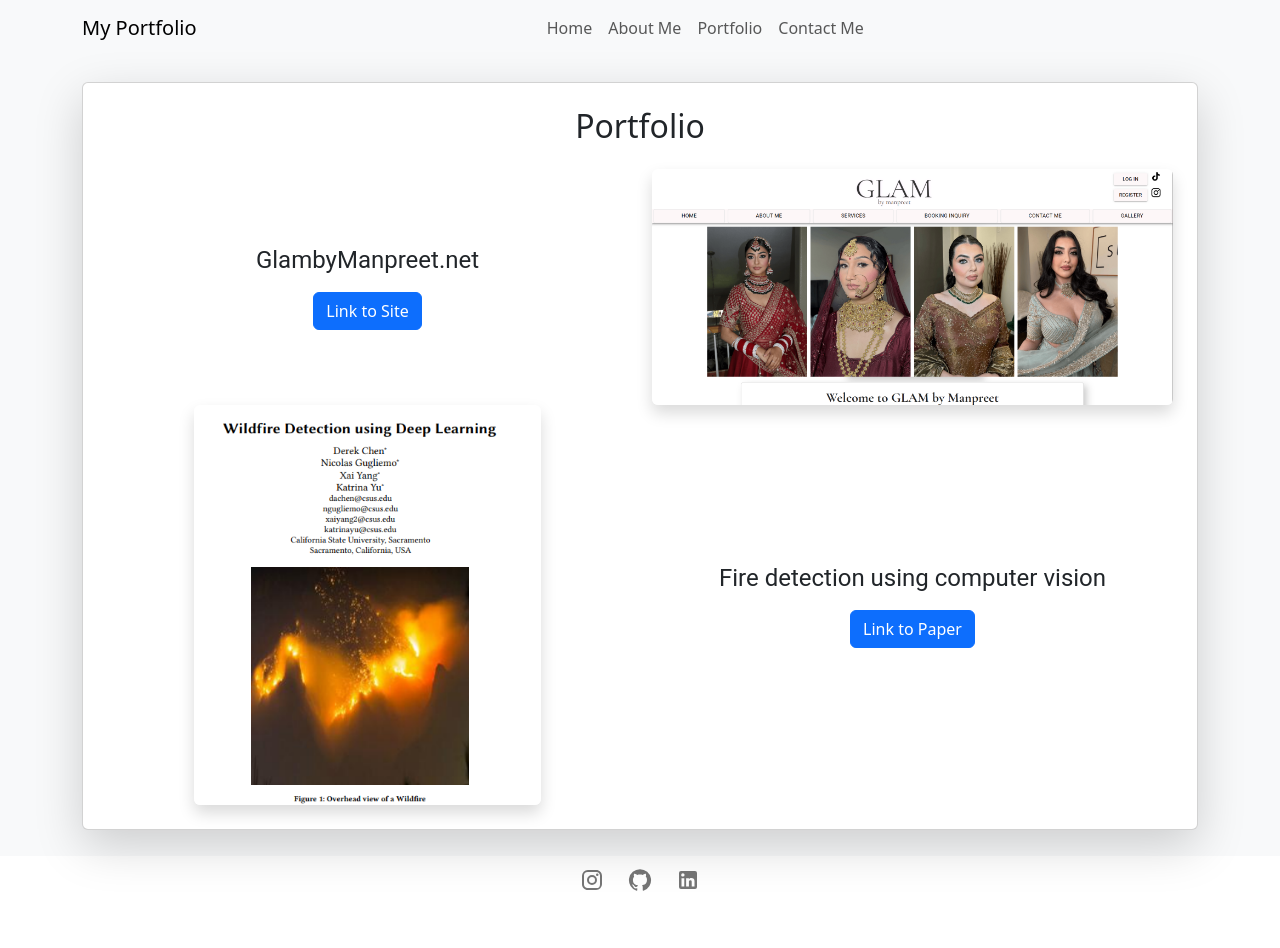
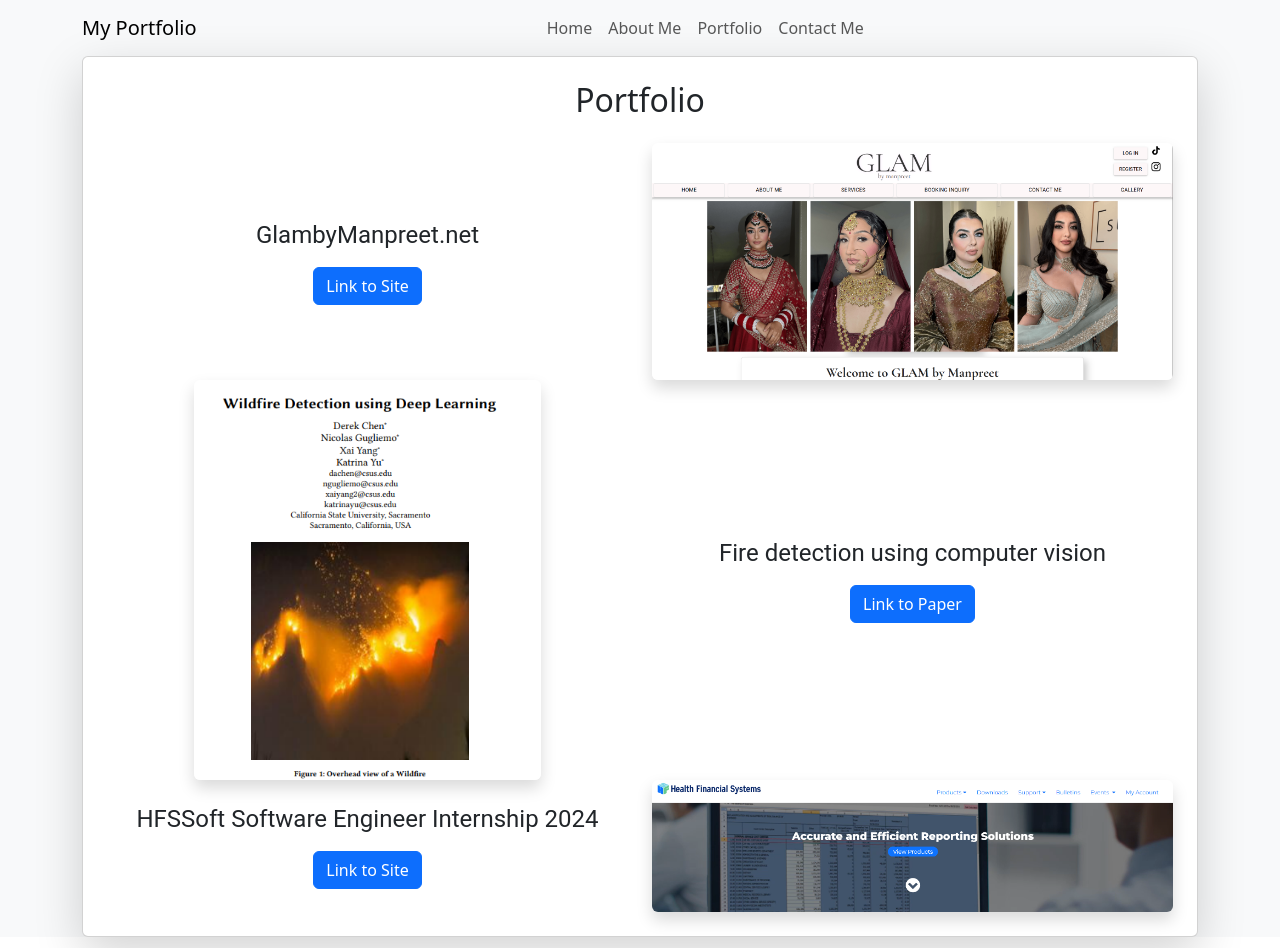
Before and after one commit to Nickdoctor/Portfolio, a React (Create React App) app in the folder portfolio/: page /Portfolio in a window 1280 px wide. Shown: the top 948 px of the page. Before the commit the page ends 904 px from the top, so only its background shows below. Built offline with nearby package versions, Linux system fonts and the light colour scheme.

Commit message:
Added HFS and about me hover

```diff
--- a/portfolio/src/Pages/AboutMe.js
+++ b/portfolio/src/Pages/AboutMe.js
@@ -40,7 +40,7 @@
                             <img
                                 src={pic1}
                                 alt="About Me"
-                                className="img-fluid rounded shadow"
+                                className="img-fluid rounded shadow hover-effect"
                                 style={{ maxHeight: "400px" }}
                             />
                         </Col>
--- a/portfolio/src/Pages/Portfolio.js
+++ b/portfolio/src/Pages/Portfolio.js
@@ -4,6 +4,7 @@
 import { Container, Row, Col } from 'react-bootstrap';
 import pic1 from "../Assets/Manpreet.png";
 import pic2 from "../Assets/fire.png";
+import pic3 from "../Assets/HFS.png";
 
 const PortfolioPage = () =>{
 
@@ -57,6 +58,21 @@
                                 </Typography>
                                 <button class="btn btn-primary" onClick={() =>handleLink("https://www.linkedin.com/feed/update/urn:li:activity:7266877136404131840/")}> Link to Paper</button>
                         </Col>
+                        <Col md={6}>
+                                <Typography variant="h5" sx={{ mb: 2 }}>
+                                    HFSSoft
+                                    Software Engineer Internship 2024
+                                </Typography>
+                            <button class="btn btn-primary" onClick={() =>handleLink("https://www.hfssoft.com/")}>Link to Site</button>
+                        </Col>
+                        <Col md={6} className="text-center">
+                            <img
+                                src={pic3}
+                                alt="HFS"
+                                className="img-fluid rounded shadow hover-effect"
+                                style={{ maxHeight: "400px"  }}
+                            />
+                        </Col>
                     </Row>
                 </div>
             </div>
--- a/portfolio/src/Styles/AboutMe.css
+++ b/portfolio/src/Styles/AboutMe.css
@@ -0,0 +1,8 @@
+.hover-effect {
+    transition: transform 0.3s ease, box-shadow 0.3s ease;
+  }
+
+  .hover-effect:hover {
+    transform: translateY(-10px); /* Move the image upward */
+    box-shadow: 0 8px 16px rgba(0, 0, 0, 0.2); /* Optional: Enhance shadow */
+  }
```
Also changed, not shown: portfolio/src/Assets/HFS.png (added).
